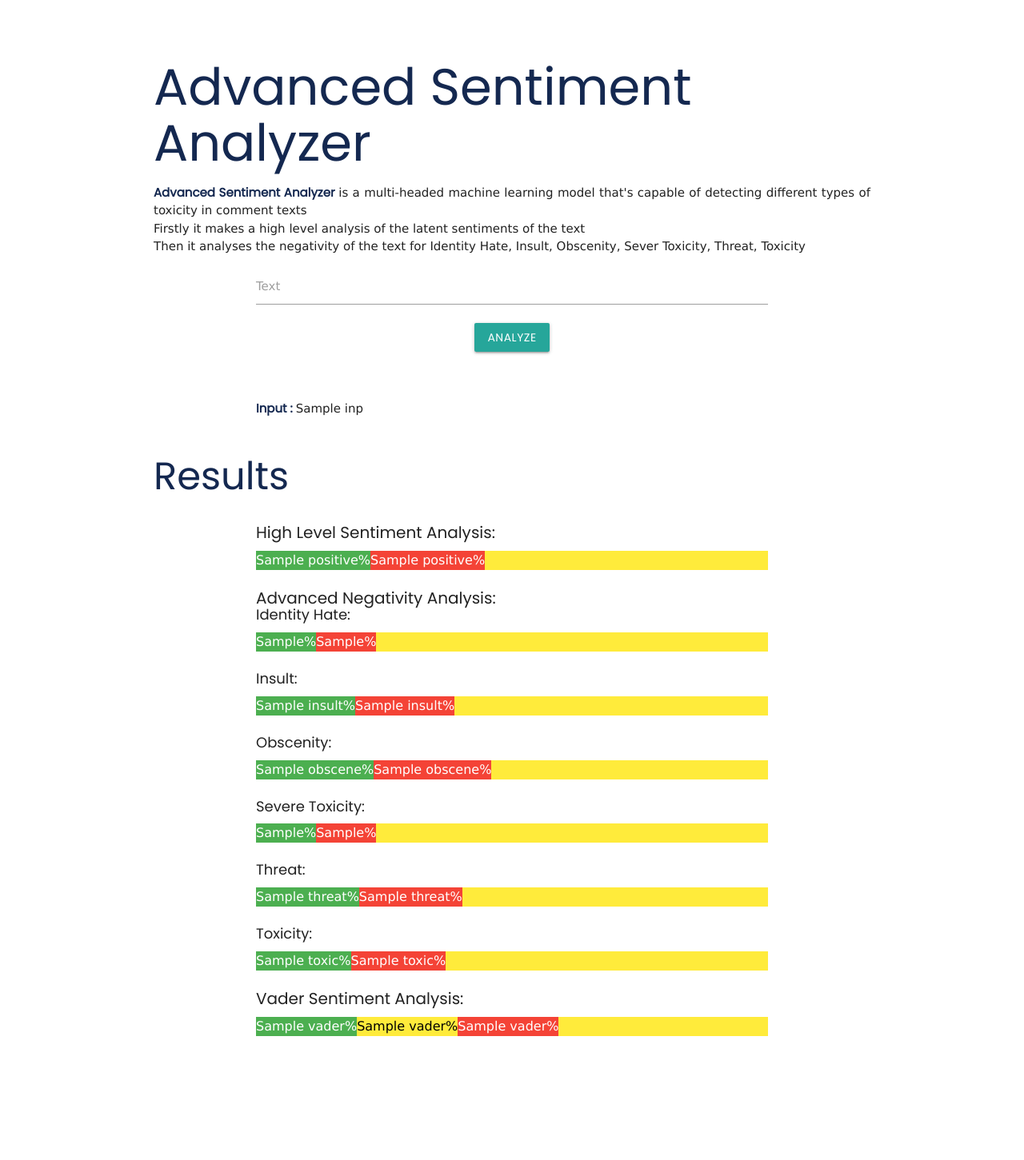
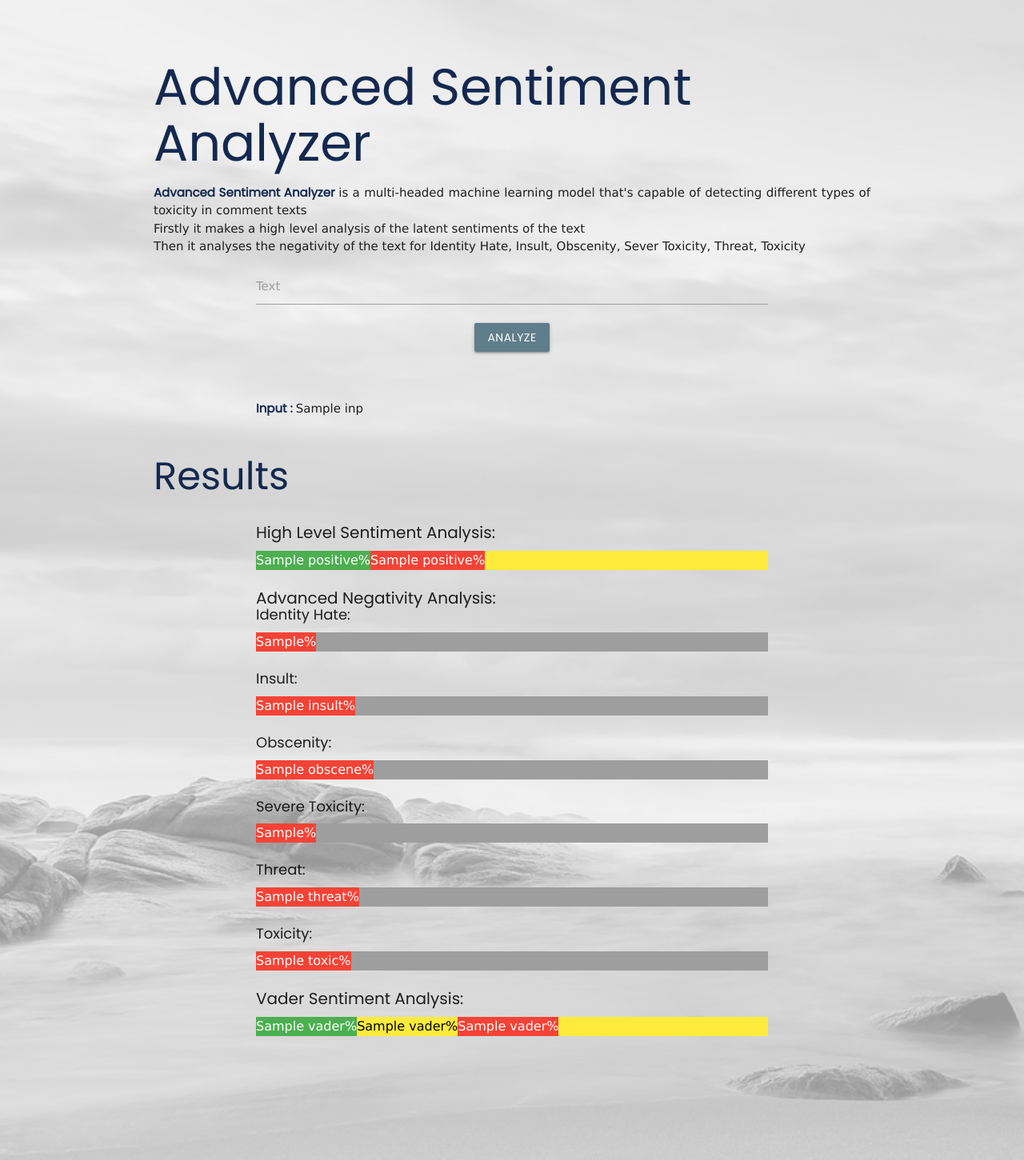
Before and after one commit to Ritvik19/Toxic-Comment-Classification, a Flask app: template WebApp/templates/index.html in a window 1280 px wide. Shown: the whole page at 80% size. Run offline with Flask 2, Linux system fonts and the light colour scheme; the template is opened without the code that fills it: most values are stand-ins (such as "Sample title", 1, 10 or a date in 2020); parts of the project's set-up code (start-up, migrations or seed data) failed here and were passed over.

Commit message:
UI Modification

```diff
--- a/WebApp/static/css/style.css
+++ b/WebApp/static/css/style.css
@@ -1,15 +1,14 @@
 :root {
     --c1: #142850;
     --c2: #27496d;
-    --c3: #00909e;
+    --c3: #607d8b;
     --c4: #dae1e7;
 }
 
-
-/* body {
-    background-image: linear-gradient(to bottom right, var(--c4), var(--c4), var(--c3), var(--c2));
-        color: var(--c2);
-} */
+body {
+    background-image: url('/static/whitebg.jpg');
+    background-size: cover;
+}
 
 * h1,
 h2,
--- a/WebApp/templates/index.html
+++ b/WebApp/templates/index.html
@@ -12,6 +12,7 @@
 </head>
 
 <body>
+    <div style="background-color: rgba(255, 255, 255, 0.6);">
         <div class="container">
             <h1 class="w3-jumbo">Advanced Sentiment Analyzer</h1>
             <p style="text-align: justify;">
@@ -27,7 +28,7 @@
                         <label for="text">Text</label>
                     </div>
                     <div class="w3-center">
-                    <button type="submit" class="btn btn-primary">Analyze</button>
+                        <button type="submit" class="btn w3-blue-gray">Analyze</button>
                     </div>
 
                 </form>
@@ -36,6 +37,7 @@
 
             <br>
             <br> {% if prediction_text != '' %}
+            <div>
                 <div class="content">
                     <p> <b>Input : </b> {{ inp }}</p>
                 </div>
@@ -45,63 +47,53 @@
                 <h4 class="content">High Level Sentiment Analysis:</h4>
 
                 <div class="sentiment-container content w3-yellow">
-            <div class="sentiment w3-green" style="width:{{ prediction_text['Positive'][1] }}%">{{ prediction_text['Positive'][1] }}%</div>
-            <div class="sentiment w3-red" style="width:{{ prediction_text['Positive'][0] }}%">{{ prediction_text['Positive'][0] }}%</div>
+                    <div class="sentiment w3-green" style="width:{{ prediction_text['Positive'][1] }}%">
+                        {{ prediction_text['Positive'][1] }}%</div>
+                    <div class="sentiment w3-red" style="width:{{ prediction_text['Positive'][0] }}%">
+                        {{ prediction_text['Positive'][0] }}%</div>
                 </div>
 
                 <h4 class="content">Advanced Negativity Analysis:</h4>
                 <h5 class="content">Identity Hate:</h5>
 
-        <div class="sentiment-container content w3-yellow">
-            <div class="sentiment w3-green" style="width:{{ prediction_text['IdentityHate'][1] }}%">
+                <div class="sentiment-container content w3-gray">
+                    <div class="sentiment w3-red" style="width:{{ prediction_text['IdentityHate'][1] }}%">
                         {{ prediction_text['IdentityHate'][1] }}%</div>
-            <div class="sentiment w3-red" style="width:{{ prediction_text['IdentityHate'][0] }}%">
-                {{ prediction_text['IdentityHate'][0] }}%</div>
                 </div>
 
                 <h5 class="content">Insult:</h5>
 
-        <div class="sentiment-container content w3-yellow">
-            <div class="sentiment w3-green" style="width:{{ prediction_text['Insult'][1] }}%">
+                <div class="sentiment-container content w3-gray">
+                    <div class="sentiment w3-red" style="width:{{ prediction_text['Insult'][1] }}%">
                         {{ prediction_text['Insult'][1] }}%</div>
-            <div class="sentiment w3-red" style="width:{{ prediction_text['Insult'][0] }}%">
-                {{ prediction_text['Insult'][0] }}%</div>
                 </div>
 
                 <h5 class="content">Obscenity:</h5>
 
-        <div class="sentiment-container content w3-yellow">
-            <div class="sentiment w3-green" style="width:{{ prediction_text['Obscene'][1] }}%">
+                <div class="sentiment-container content w3-gray">
+                    <div class="sentiment w3-red" style="width:{{ prediction_text['Obscene'][1] }}%">
                         {{ prediction_text['Obscene'][1] }}%</div>
-            <div class="sentiment w3-red" style="width:{{ prediction_text['Obscene'][0] }}%">
-                {{ prediction_text['Obscene'][0] }}%</div>
                 </div>
 
                 <h5 class="content">Severe Toxicity:</h5>
 
-        <div class="sentiment-container content w3-yellow">
-            <div class="sentiment w3-green" style="width:{{ prediction_text['SevereToxic'][1] }}%">
+                <div class="sentiment-container content w3-gray">
+                    <div class="sentiment w3-red" style="width:{{ prediction_text['SevereToxic'][1] }}%">
                         {{ prediction_text['SevereToxic'][1] }}%</div>
-            <div class="sentiment w3-red" style="width:{{ prediction_text['SevereToxic'][0] }}%">
-                {{ prediction_text['SevereToxic'][0] }}%</div>
                 </div>
 
                 <h5 class="content">Threat:</h5>
 
-        <div class="sentiment-container content w3-yellow">
-            <div class="sentiment w3-green" style="width:{{ prediction_text['Threat'][1] }}%">
+                <div class="sentiment-container content w3-gray">
+                    <div class="sentiment w3-red" style="width:{{ prediction_text['Threat'][1] }}%">
                         {{ prediction_text['Threat'][1] }}%</div>
-            <div class="sentiment w3-red" style="width:{{ prediction_text['Threat'][0] }}%">
-                {{ prediction_text['Threat'][0] }}%</div>
                 </div>
 
                 <h5 class="content">Toxicity:</h5>
 
-        <div class="sentiment-container content w3-yellow">
-            <div class="sentiment w3-green" style="width:{{ prediction_text['Toxic'][1] }}%">
+                <div class="sentiment-container content w3-gray">
+                    <div class="sentiment w3-red" style="width:{{ prediction_text['Toxic'][1] }}%">
                         {{ prediction_text['Toxic'][1] }}%</div>
-            <div class="sentiment w3-red" style="width:{{ prediction_text['Toxic'][0] }}%">
-                {{ prediction_text['Toxic'][0] }}%</div>
                 </div>
 
                 <h4 class="content">Vader Sentiment Analysis:</h4>
@@ -114,10 +106,12 @@
                     <div class="sentiment w3-red" style="width:{{ prediction_text['Vader'][0] }}%">
                         {{ prediction_text['Vader'][0] }}%</div>
                 </div>
-        <br><br><br> {% endif %}
+                <br><br><br>
+            </div>
+            {% endif %}
         </div>
     </div>
-
+    </div>
     <script src="https://code.jquery.com/jquery-3.4.1.slim.min.js" integrity="sha384-J6qa4849blE2+poT4WnyKhv5vZF5SrPo0iEjwBvKU7imGFAV0wwj1yYfoRSJoZ+n" crossorigin="anonymous"></script>
     <script src="https://cdnjs.cloudflare.com/ajax/libs/materialize/1.0.0/js/materialize.min.js"></script>
 </body>
```
Also changed, not shown: WebApp/static/whitebg.jpg (added). Lines whose indentation alone changed are shown as unchanged.
